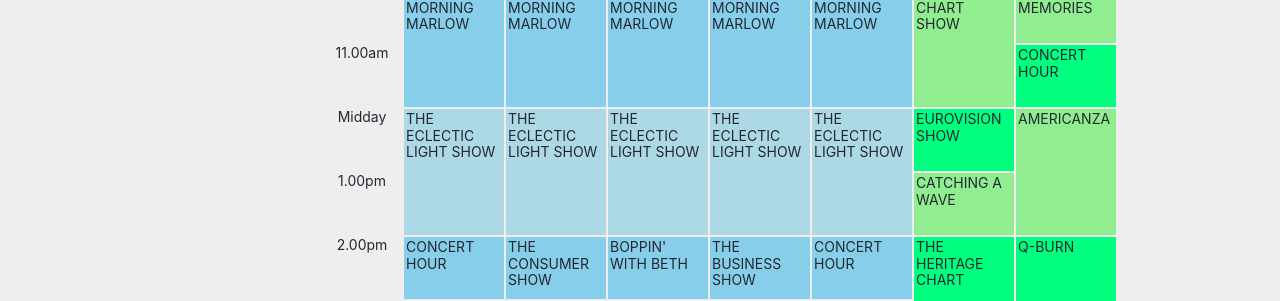
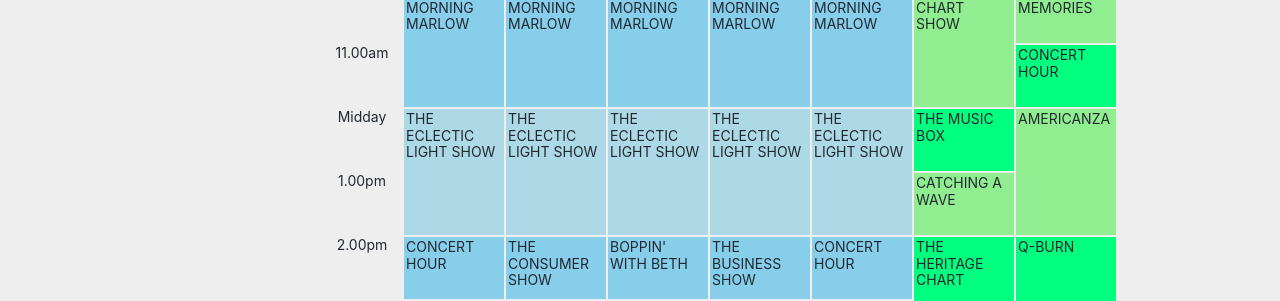
Before and after one commit to marlowfm/marlowfm.github.io, a Jekyll site: the page built from _pages/schedule.html, in a window 1280 px wide. Shown: the part 505-806 px from the top of the page. Built offline with Jekyll 4.4.1, drawn with Linux system fonts in a browser that asks for light colours; cached includes are drawn as plain includes; nearby versions of some CDN libraries.

Commit message:
Remove EUR

```diff
--- a/_pages/schedule.html
+++ b/_pages/schedule.html
@@ -37,8 +37,8 @@
 			". mmm1 mmm2 mmm3 mmm4 mmm5 rcs mem"
 			"t1100 mmm1 mmm2 mmm3 mmm4 mmm5 rcs chr7"
 			". mmm1 mmm2 mmm3 mmm4 mmm5 rcs chr7"
-			"t1200 els1 els2 els3 els4 els5 eur acz"
-			". els1 els2 els3 els4 els5 eur acz"
+			"t1200 els1 els2 els3 els4 els5 box61 acz"
+			". els1 els2 els3 els4 els5 box61 acz"
 			"t1300 els1 els2 els3 els4 els5 caw acz"
 			". els1 els2 els3 els4 els5 caw acz"
 			"t1400 chr1 zcn bop zbs chr5 hrt6 qbn"
@@ -421,8 +421,8 @@
 		color: inherit;
 	}
 
-	.eur {
-		grid-area: eur;
+	.box61 {
+		grid-area: box61;
 		padding: 2px;
 		background-color: var(--background-weekend-dark);
 		color: inherit;
@@ -782,7 +782,7 @@
 	<a class="els5" href="/programmes/eclectic-light-show/"
 		>THE ECLECTIC LIGHT SHOW</a
 	>
-	<a class="eur" href="/programmes/eurovision-show/">EUROVISION SHOW</a>
+	<a class="box61" href="/programmes/music-box/">THE MUSIC BOX</a>
 	<a class="caw" href="/programmes/catching-a-wave/">CATCHING A WAVE</a>
 	<a class="hrt6" href="/programmes/heritage-chart/">THE HERITAGE CHART</a>
 	<a class="qbn" href="/programmes/q-burn/">Q-BURN</a>
```
Also changed, not shown: _programmes/eurovision-show.md (+1 -1 lines).
